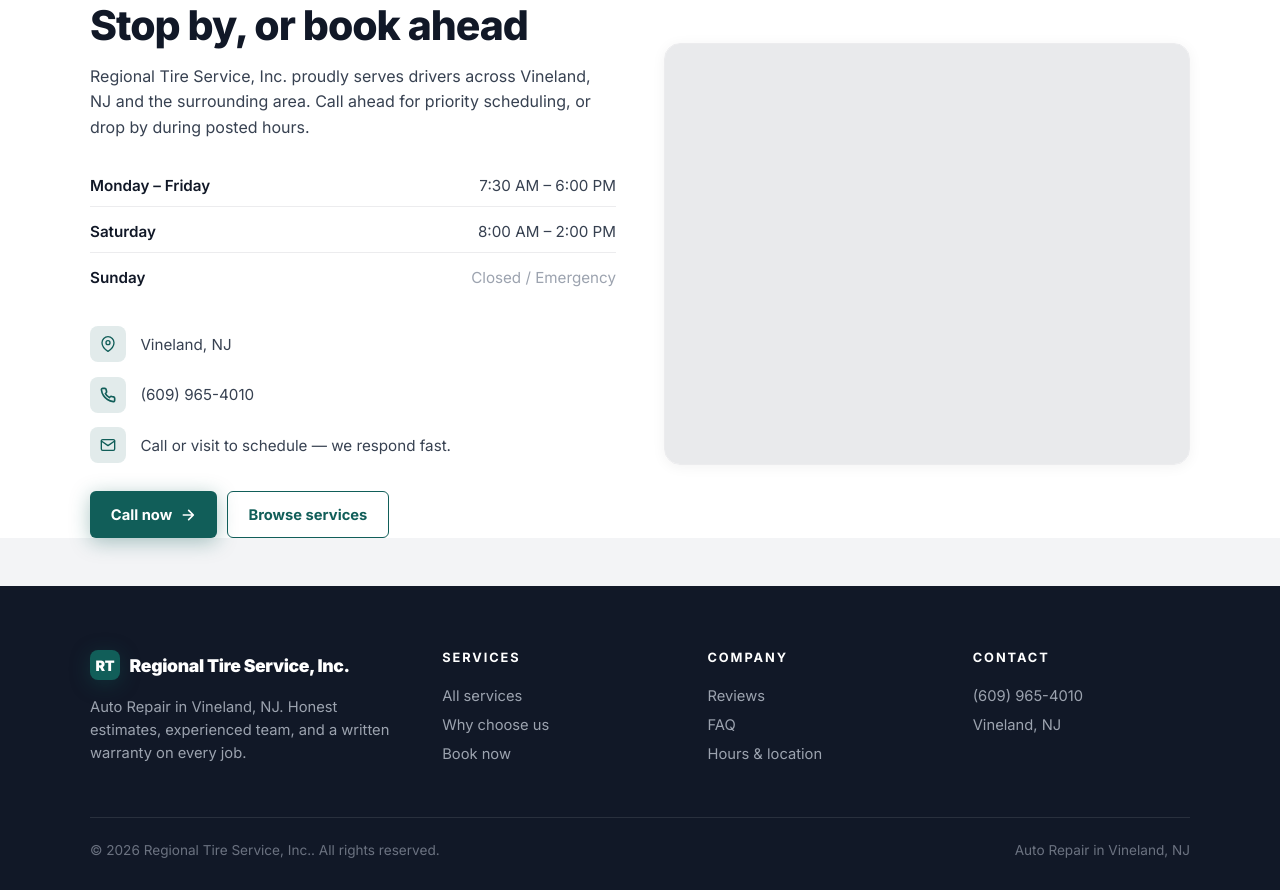
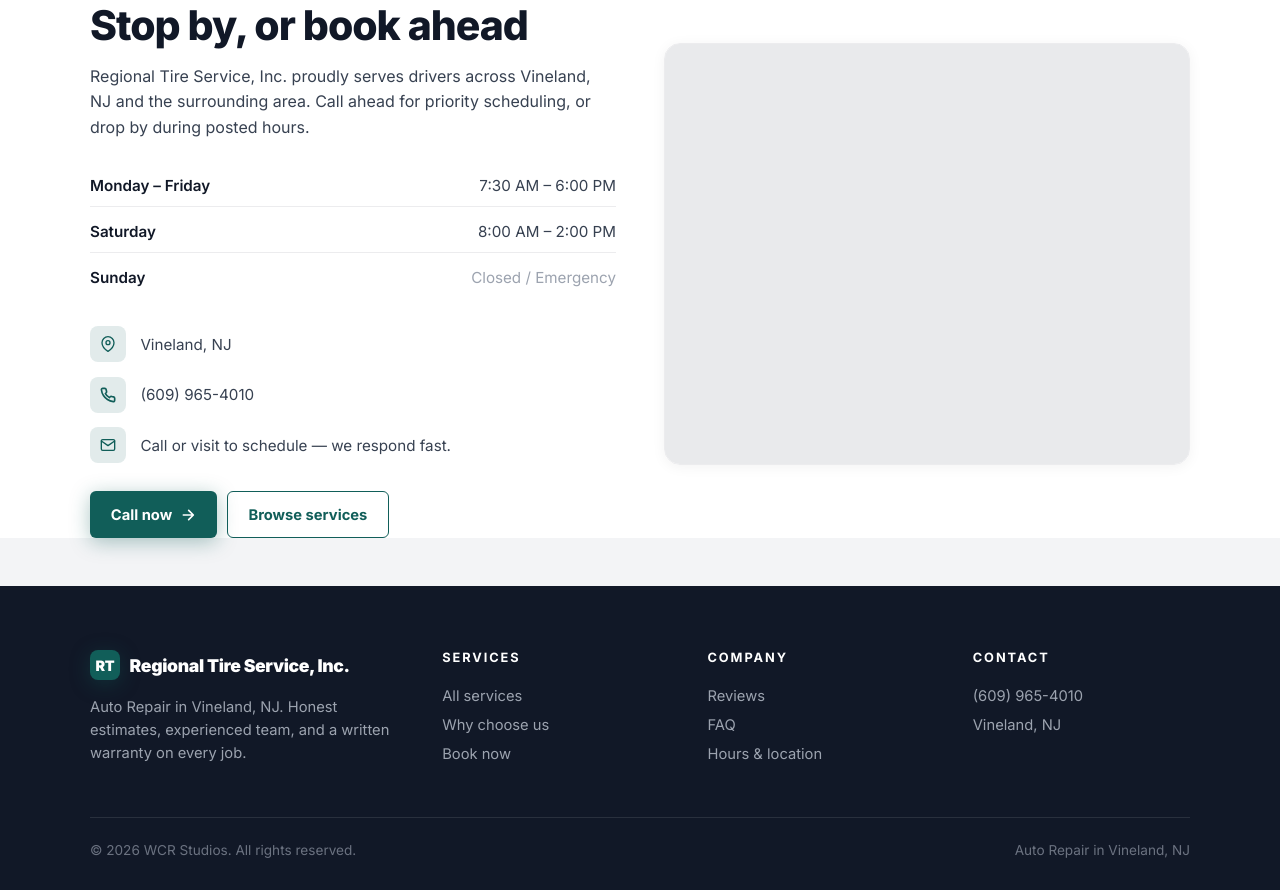
Before and after one commit to Wrenbjor/trades--regional-tire-service-inc, a plain HTML site: page index.html in a window 1280 px wide. Shown: the part 4703-5593 px from the top of the page. Drawn offline with nearby package versions, Linux system fonts and the light colour scheme; no server answers.

Commit message:
Update site

```diff
--- a/index.html
+++ b/index.html
@@ -605,7 +605,7 @@
     </div>
   </div>
   <div class="foot-bottom">
-    <div>&copy; 2026 Regional Tire Service, Inc.. All rights reserved.</div>
+    <div>&copy; 2026 WCR Studios. All rights reserved.</div>
     <div>Auto Repair in Vineland, NJ</div>
   </div>
 </footer>
```
